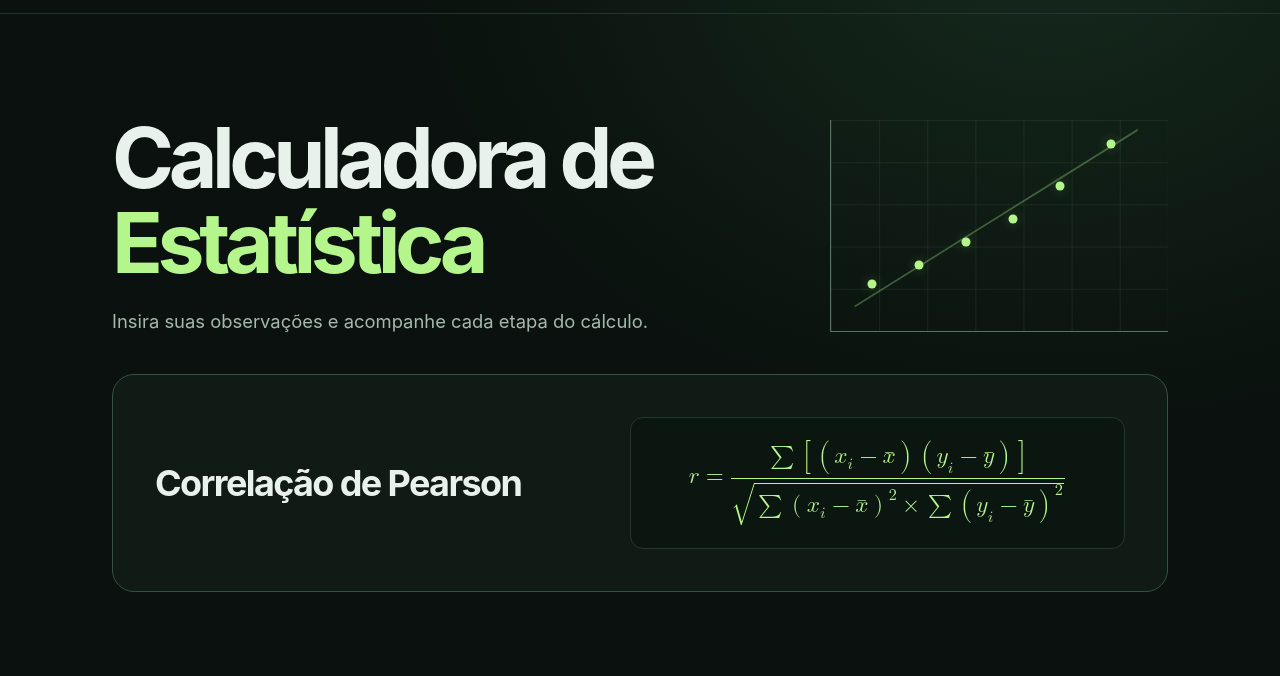
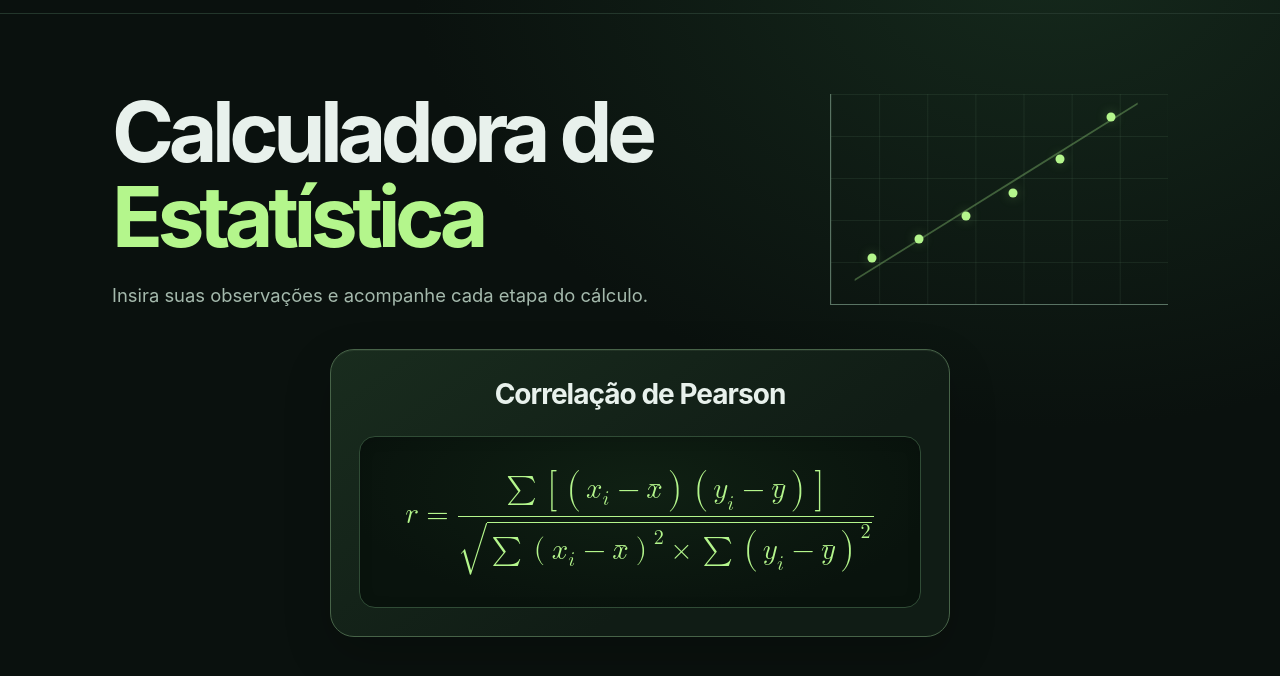
Before and after one commit to Parys-boop/calculadora-de-estatistica, a website with bundled scripts: page web/index.html in a window 1280 px wide. Shown: the part 52-728 px from the top of the page. Built offline with nearby package versions, Linux system fonts and the light colour scheme.

Commit message:
Refina proporções e moldura do card inicial

```diff
--- a/web/assets/style.css
+++ b/web/assets/style.css
@@ -56,7 +56,7 @@ h1, h2, h3, p { margin: 0; }
   grid-template-columns: minmax(0, 1fr) minmax(160px, 32%);
   align-items: center;
   gap: 32px;
-  padding: clamp(44px, 8vw, 104px) 0 38px;
+  padding: clamp(38px, 6vw, 76px) 0 32px;
 }
 .hero h1 {
   font-size: clamp(2.75rem, 6.8vw, 5.25rem);
@@ -96,18 +96,30 @@ h1, h2, h3, p { margin: 0; }
 }
 .formula-card {
   display: grid;
-  grid-template-columns: minmax(0, .9fr) minmax(0, 1fr);
-  gap: 30px;
+  grid-template-columns: minmax(0, 1fr);
+  width: min(100%, 620px);
+  gap: 24px;
   align-items: center;
-  margin-bottom: 48px;
-  padding: clamp(24px, 4vw, 42px);
-  border: 1px solid #375243;
-  border-radius: 22px;
-  background: var(--surface);
-  transition: border-color .15s ease, background-color .15s ease;
+  margin: 8px auto 60px;
+  padding: 28px;
+  border: 1px solid #476348;
+  border-radius: 24px;
+  background: linear-gradient(145deg, #192c1e, #101c15 65%);
+  box-shadow: 0 18px 48px #00000030, inset 0 1px 0 #d3ffc910;
+  transition: border-color .18s ease, box-shadow .18s ease, transform .18s ease;
 }
-.formula-card:hover { border-color: #7db16c; background: #15231b; }
-.formula-card h2 { font-size: clamp(1.65rem, 3vw, 2.25rem); letter-spacing: -.045em; line-height: 1.12; }
+.formula-card:hover {
+  border-color: #9bd27c;
+  box-shadow: 0 22px 56px #00000040, 0 0 30px #9bdd7410, inset 0 1px 0 #d3ffc91a;
+  transform: translateY(-3px);
+}
+.formula-card h2 {
+  text-align: center;
+  font-size: clamp(1.25rem, 3vw, 1.75rem);
+  font-weight: 650;
+  letter-spacing: -.035em;
+  line-height: 1.2;
+}
 .card-equation, .symbolic {
   display: grid;
   min-width: 0;
@@ -117,14 +129,15 @@ h1, h2, h3, p { margin: 0; }
   color: var(--accent);
 }
 .card-equation {
-  min-height: 132px;
-  padding: 14px 8px;
-  border: 1px solid #23392b;
-  border-radius: 13px;
-  background: var(--well);
+  min-height: 172px;
+  padding: 24px 18px;
+  border: 1px solid #304c36;
+  border-radius: 16px;
+  background: radial-gradient(ellipse at 50% 30%, #19341c66, transparent 75%), #09130d;
+  box-shadow: inset 0 2px 14px #00000020;
 }
 math { font-size: clamp(1rem, 2.6vw, 1.6rem); }
-.card-equation math { font-size: clamp(1rem, 2vw, 1.45rem); }
+.card-equation math { font-size: clamp(.9rem, 4.5vw, 1.8rem); }
 
 #calculator { padding-bottom: 48px; }
 .calculator-heading { padding: 30px 0 24px; }
@@ -271,9 +284,8 @@ math { font-size: clamp(1rem, 2.6vw, 1.6rem); }
 @media (max-width: 700px) {
   .hero { grid-template-columns: minmax(0, 1fr); gap: 0; padding-bottom: 27px; }
   .scatter { display: none; }
-  .formula-card { grid-template-columns: minmax(0, 1fr); gap: 22px; }
-  .card-equation { min-height: 98px; }
-  .card-equation math { font-size: clamp(1rem, 4vw, 1.35rem); }
+  .formula-card { gap: 20px; padding: 24px; margin-top: 4px; }
+  .card-equation { min-height: 148px; padding: 20px 14px; }
   .entry-layout { grid-template-columns: minmax(0, 1fr); gap: 14px; }
 }
 
@@ -284,9 +296,10 @@ math { font-size: clamp(1rem, 2.6vw, 1.6rem); }
   .metrics div { padding: 7px 6px; }
   .metrics dt { font-size: .72rem; }
   .hero h1 { font-size: clamp(2.2rem, 10vw, 2.75rem); }
-  .formula-card { padding: 19px; }
+  .formula-card { padding: 20px; border-radius: 20px; }
+  .card-equation { min-height: 136px; padding: 18px 12px; border-radius: 12px; }
 }
 
 @media (prefers-reduced-motion: reduce) {
-  .formula-card { transition: none; }
+  .formula-card { transition: none; transform: none; }
 }
```
